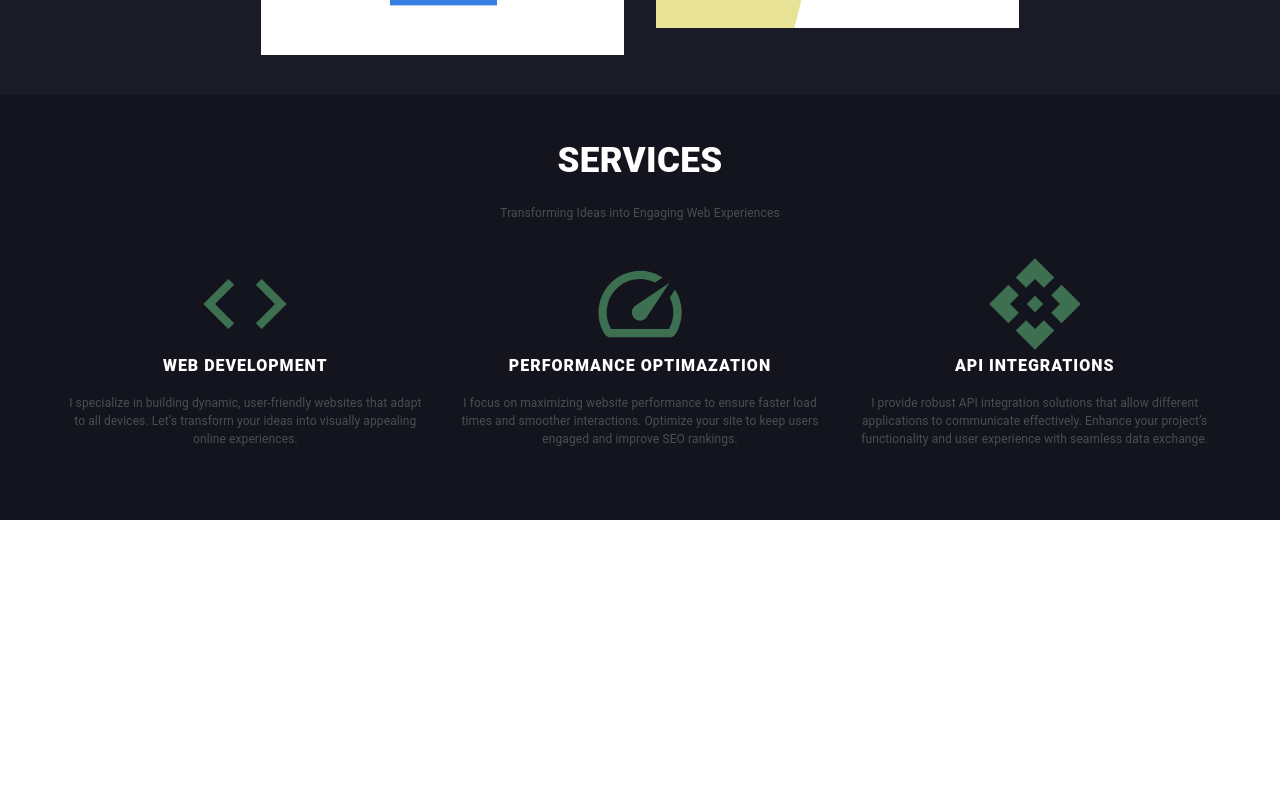
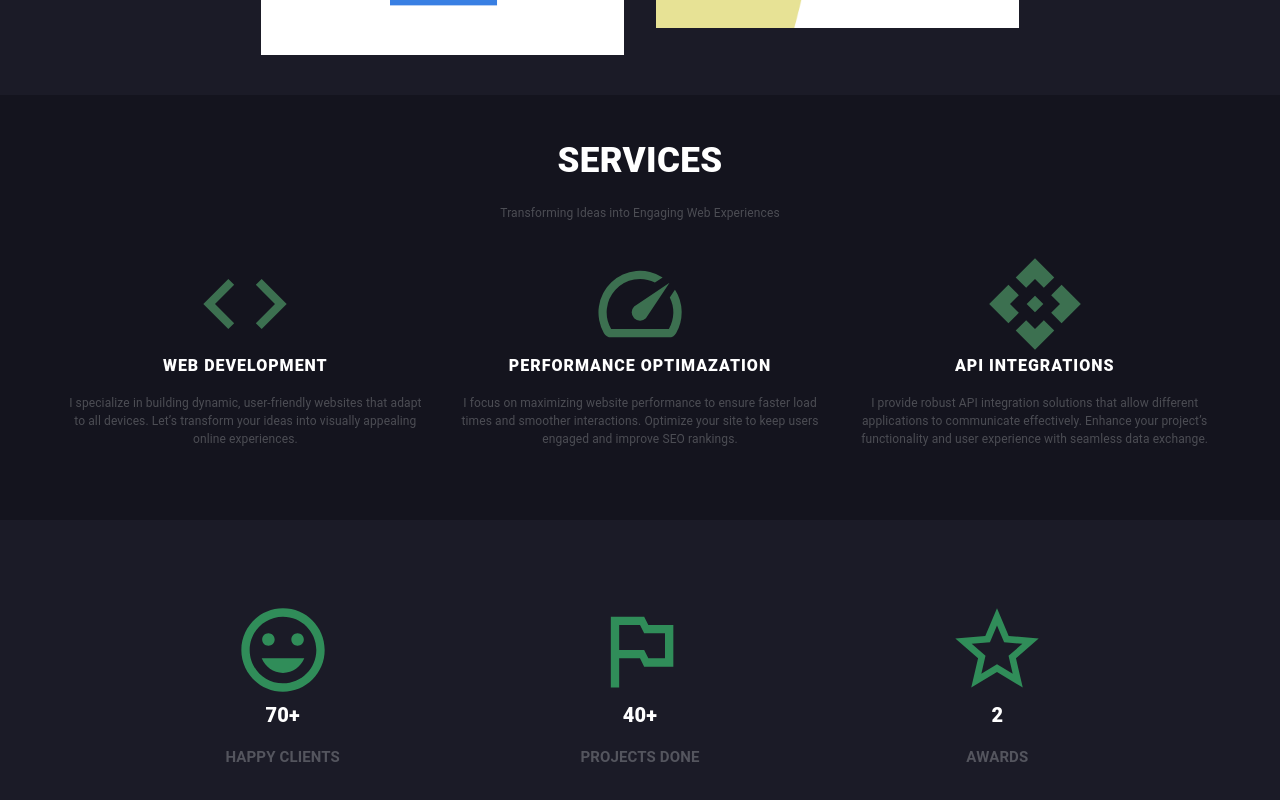
Before and after one commit to NameFarhan/Portfolio, a React (Vite) app: page / in a window 1280 px wide. Shown: the part 1742-2542 px from the top of the page. Before the commit the page ends 2262 px from the top, so only its background shows below. Built offline with nearby package versions, Linux system fonts and the light colour scheme.

Commit message:
--Finished Achievments

```diff
--- a/src/Components/About.jsx
+++ b/src/Components/About.jsx
@@ -7,7 +7,7 @@ import ProgressBar from "@ramonak/react-progress-bar";
 const About = () => {
   const theme = useTheme();
   return (
-    <Box sx={{ bgcolor: "#1f2437", padding: "5vh 0" }}>
+    <Box sx={{ bgcolor: "#14141e", padding: "5vh 0" }}>
       <Wrapper>
         <Box sx={{ textAlign: "center" }}>
           <Typography
--- a/src/Components/Achievments.jsx
+++ b/src/Components/Achievments.jsx
@@ -1,16 +1,185 @@
-
-
-import { useTheme } from '@emotion/react'
-import { Box } from '@mui/material'
-import React from 'react'
+import { useTheme } from "@emotion/react";
+import { Box, Grid2, Typography } from "@mui/material";
+import InsertEmoticonIcon from "@mui/icons-material/InsertEmoticon";
+import OutlinedFlagIcon from '@mui/icons-material/OutlinedFlag';
+import StarBorderOutlinedIcon from '@mui/icons-material/StarBorderOutlined';
+import React from "react";
 
 const Achievments = () => {
-    const theme = useTheme()
+  const theme = useTheme();
   return (
-    <Box>
+    <>
+      <Box sx={{ padding: "10vh 10vw", bgcolor: "#1b1b27" }}>
+        <Grid2 container spacing={{
+            mobile:5,
+            laptop:6
+        }}>
+          <Grid2
+          data-aos="fade-right"
+          data-aos-offset="100"
+          data-aos-duration="900"
+          data-aos-once="true"
+            display="flex"
+            justifyContent="center"
+            alignItems="center"
+            item
+            size={{
+              mobile: 12,
+              tablet: 6,
+              laptop: 4,
+            }}
+          >
+            <Box
+              sx={{
+                display: "flex",
+                justifyContent: "center",
+                alignItems: "center",
+                textAlign: "center",
+                flexDirection:'column'
+              }}
+            >
+              <InsertEmoticonIcon
+                sx={{ width: "100px", height: "auto", color: "#308d59" }}
+              />
+              <Typography
+                sx={{
+                  fontSize: {
+                    mobile: "15px",
+                    laptop: "20px",
+                  },
+                  fontWeight:'800',
+                  color:'#fff',
+                  mb:'1rem'
+                }}
+              >
+                70+
+              </Typography>
+              <Typography
+                sx={{
+                  fontSize: {
+                    mobile: "12px",
+                    laptop: "15px",
+                  },
+                  fontWeight:'600',
+                  color:'#54555e'
+                }}
+              >
+                HAPPY CLIENTS
+              </Typography>
+            </Box>
+          </Grid2>
+          <Grid2
+          data-aos="fade-in"
+          data-aos-offset="100"
+          data-aos-duration="900"
+          data-aos-once="true"
+            display="flex"
+            justifyContent="center"
+            alignItems="center"
+            item
+            size={{
+              mobile: 12,
+              tablet: 6,
+              laptop: 4,
+            }}
+          >
+            <Box
+              sx={{
+                display: "flex",
+                justifyContent: "center",
+                alignItems: "center",
+                textAlign: "center",
+                flexDirection:'column'
+              }}
+            >
+              <OutlinedFlagIcon
+                sx={{ width: "100px", height: "auto", color: "#308d59" }}
+              />
+              <Typography
+                sx={{
+                  fontSize: {
+                    mobile: "15px",
+                    laptop: "20px",
+                  },
+                  fontWeight:'800',
+                  color:'#fff',
+                  mb:'1rem'
+                }}
+              >
+                40+
+              </Typography>
+              <Typography
+                sx={{
+                  fontSize: {
+                    mobile: "12px",
+                    laptop: "15px",
+                  },
+                  fontWeight:'600',
+                  color:'#54555e'
+                }}
+              >
+                PROJECTS DONE
+              </Typography>
+            </Box>
+          </Grid2>
+          <Grid2
+          data-aos="fade-left"
+          data-aos-offset="100"
+          data-aos-duration="900"
+          data-aos-once="true"
+            display="flex"
+            justifyContent="center"
+            alignItems="center"
+            item
+            size={{
+              mobile: 12,
+              tablet: 6,
+              laptop: 4,
+            }}
+          >
+            <Box
+              sx={{
+                display: "flex",
+                justifyContent: "center",
+                alignItems: "center",
+                textAlign: "center",
+                flexDirection:'column'
+              }}
+            >
+              <StarBorderOutlinedIcon
+                sx={{ width: "100px", height: "auto", color: "#308d59" }}
+              />
+              <Typography
+                sx={{
+                  fontSize: {
+                    mobile: "15px",
+                    laptop: "20px",
+                  },
+                  fontWeight:'800',
+                  color:'#fff',
+                  mb:'1rem'
+                }}
+              >
+                2
+              </Typography>
+              <Typography
+                sx={{
+                  fontSize: {
+                    mobile: "12px",
+                    laptop: "15px",
+                  },
+                  fontWeight:'600',
+                  color:'#54555e'
+                }}
+              >
+                AWARDS
+              </Typography>
+            </Box>
+          </Grid2>
+        </Grid2>
+      </Box>
+    </>
+  );
+};
 
-    </Box>
-)
-}
-
-export default Achievments
+export default Achievments;
```
